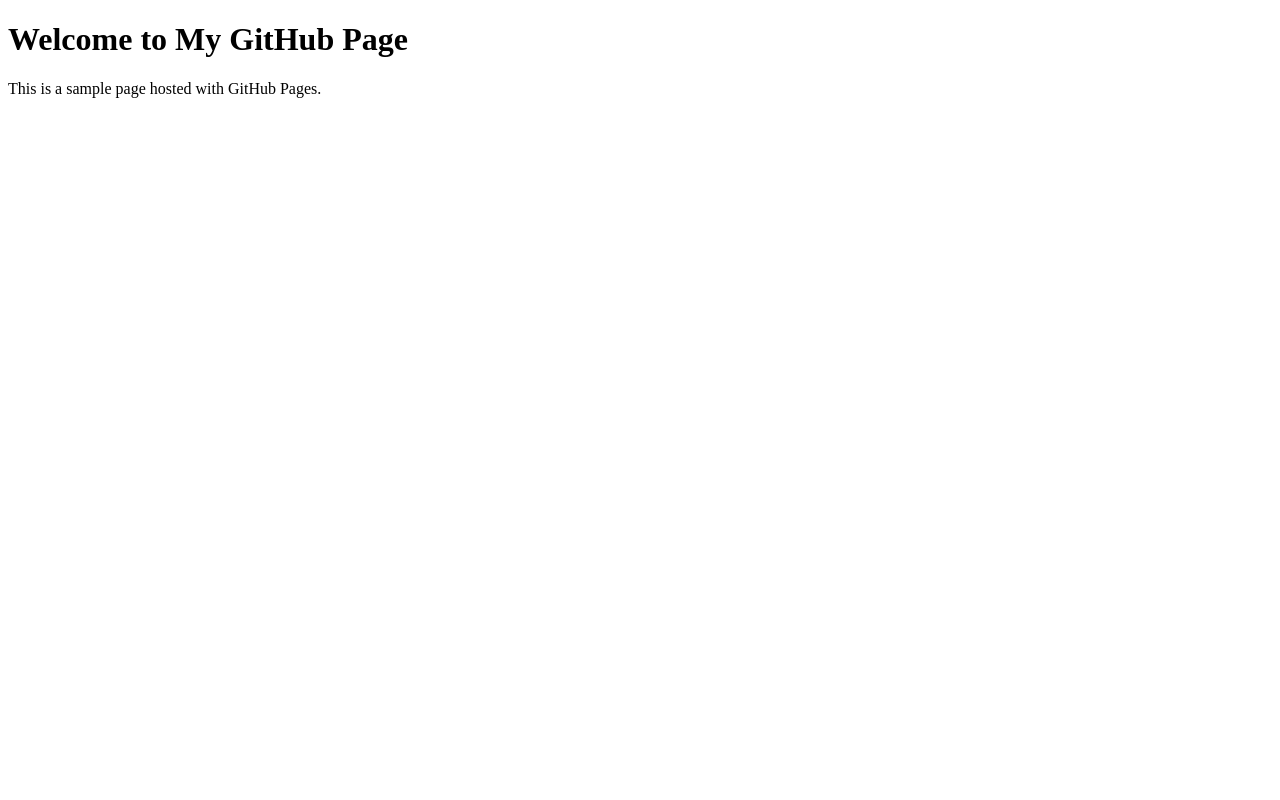
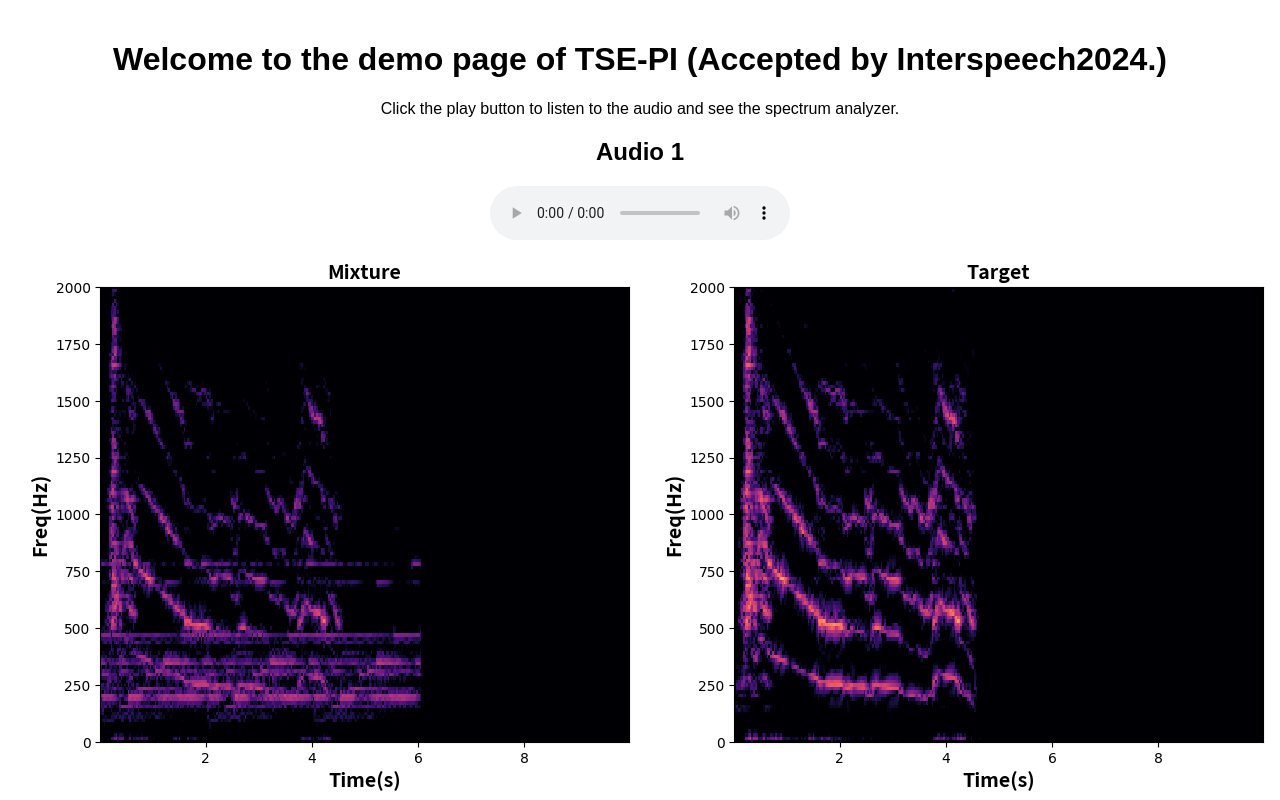
Before and after one commit to wyw97/TSE_PI, a plain HTML site: page index.html in a window 1280 px wide. Shown: the top 800 px of the page. Drawn offline with Linux system fonts and the light colour scheme.

Commit message:
Update index.html

```diff
--- a/index.html
+++ b/index.html
@@ -3,10 +3,37 @@
 <head>
     <meta charset="UTF-8">
     <meta name="viewport" content="width=device-width, initial-scale=1.0">
-    <title>My GitHub Page</title>
+    <title>TSE-PI Demo (Interspeech2024)</title>
+    <style>
+        body {
+            font-family: Arial, sans-serif;
+            text-align: center;
+            margin: 0;
+            padding: 20px;
+        }
+        .audio-player {
+            margin-top: 20px;
+        }
+        .spectrum {
+            margin-top: 10px;
+        }
+    </style>
 </head>
 <body>
-    <h1>Welcome to My GitHub Page</h1>
-    <p>This is a sample page hosted with GitHub Pages.</p>
+    <h1>Welcome to the demo page of TSE-PI (Accepted by Interspeech2024.)</h1>
+    <p>Click the play button to listen to the audio and see the spectrum analyzer.</p>
+
+    <div class="audio-player">
+        <h2>Audio 1</h2>
+        <audio id="audio1" controls>
+            <source src="TSE_PI_Demo/example1/mixture.wav" type="audio/mpeg">
+            Your browser does not support the audio element.
+        </audio>
+        <div class="spectrum">
+            <img id="spectrum1" src="TSE_PI_Demo/example1/spec.png" alt="Spectrum 1">
+        </div>
+    </div>
+
+
 </body>
 </html>
```
